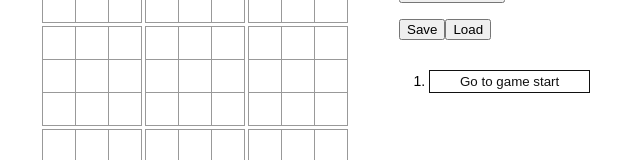
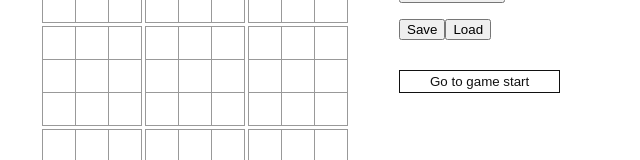
Before and after one commit to ldgit/react-tic-tac-toe, a React app: page / in a window 1280 px wide. Shown: the part 153-313 px from the top of the page, without its empty margins (0-640 px from the left). Built offline with nearby package versions, Linux system fonts and the light colour scheme.

Commit message:
visual tweaks for move list

```diff
--- a/src/components/UltimateGame.jsx
+++ b/src/components/UltimateGame.jsx
@@ -86,7 +86,7 @@ export default function UltimateGame() {
           <br />
           <SaveAndLoad gameState={state} onLoadGameClick={loadGame} />
           <br />
-          <ol>
+          <ol className="history">
             {history.map(
               renderTimeTravelButton.bind(null, jumpTo, pointInHistory),
             )}
--- a/src/index.sass
+++ b/src/index.sass
@@ -130,3 +130,7 @@ button.no-icon
 
 .game-info
   margin-left: 20px
+
+.history
+  list-style-type: none
+  padding-left: 0
```
